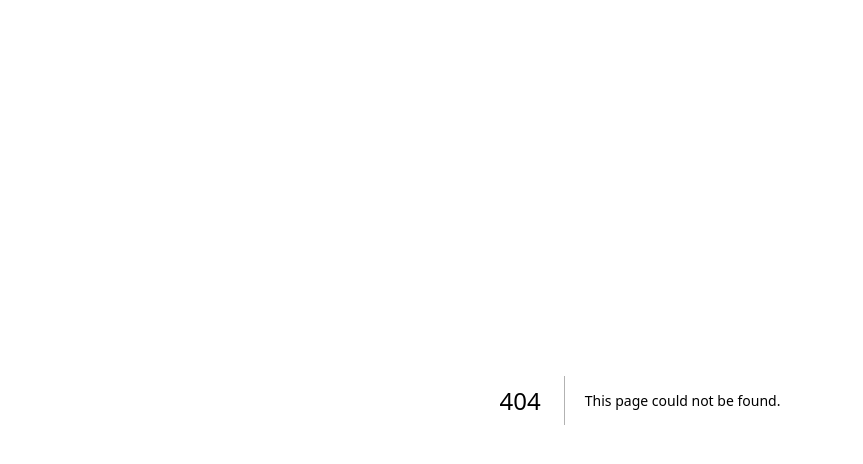
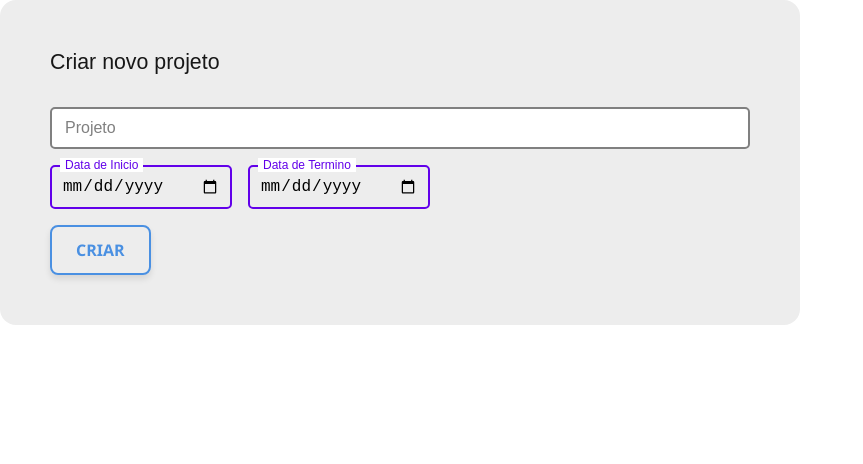
Before and after one commit to edudesenvolvedor/project-nameless, a Next.js app: page /dashboard/project/create in a window 1280 px wide. Before the commit this address had no page. Shown: the top 464 px of the page, without its empty margins (0-863 px from the left). Built offline with nearby package versions, Linux system fonts and the light colour scheme.

Commit message:
create page project create

```diff
--- /dev/null
+++ b/src/app/dashboard/project/create/page.tsx
@@ -0,0 +1,9 @@
+import Project from '@/components/Forms/Project';
+
+const ProjectCreate = () => (
+  <>
+    <Project.Create />
+  </>
+);
+
+export default ProjectCreate;
```
